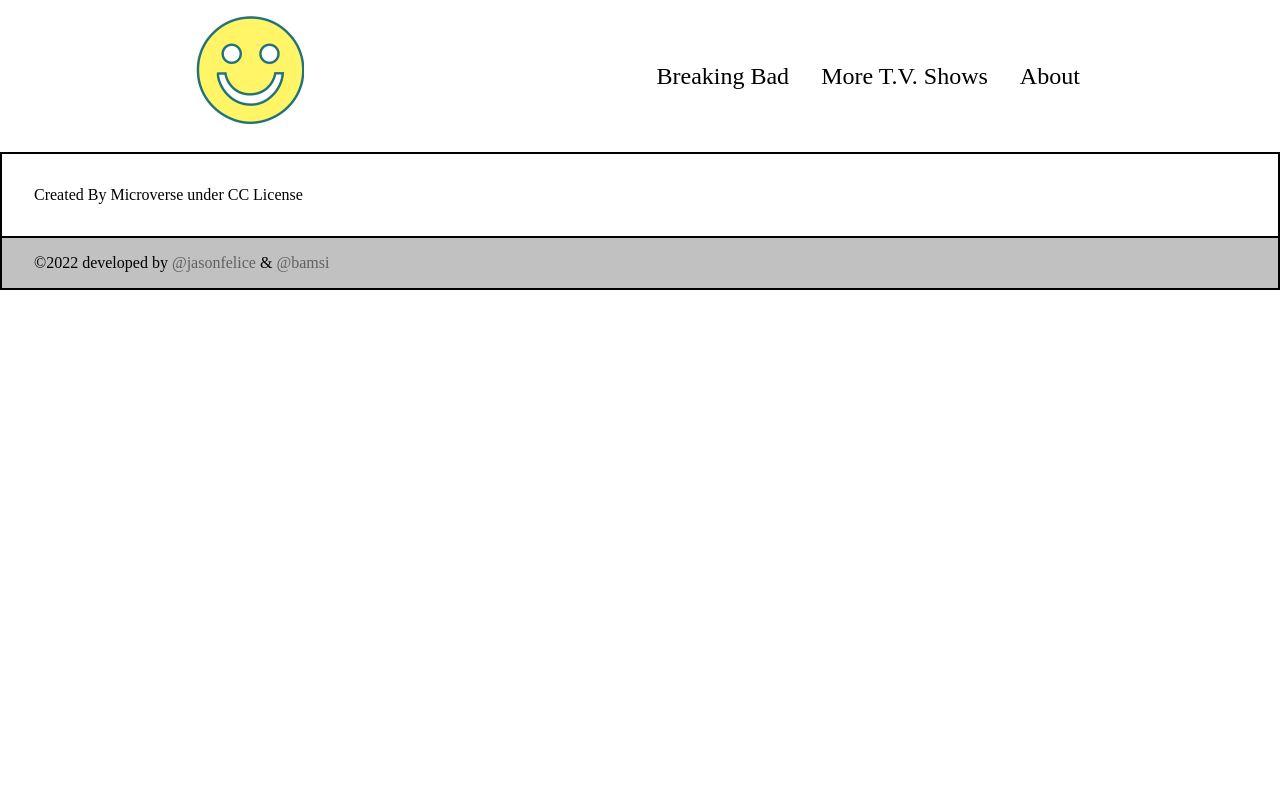
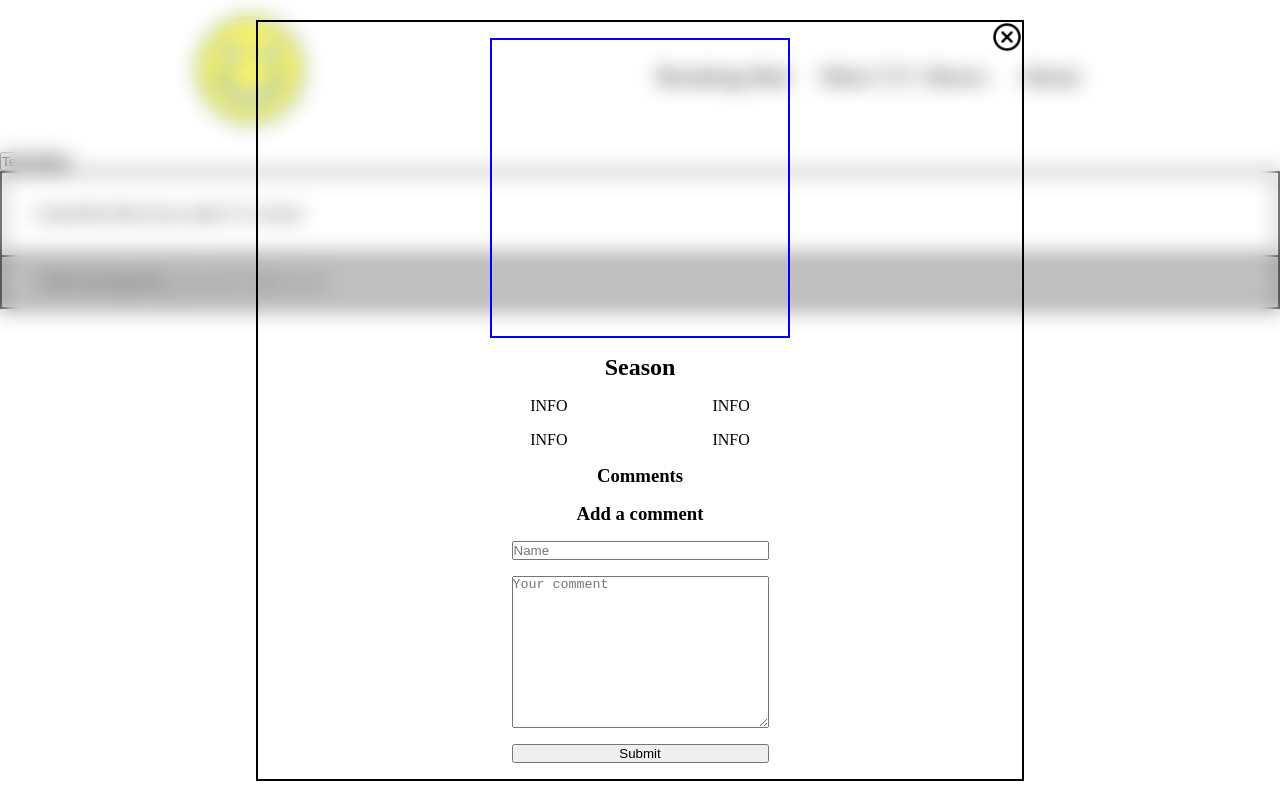
Before and after one commit to jasonfelice/Group-Capstone, a website built with webpack: page src/index.html in a window 1280 px wide. Built offline with nearby package versions, Linux system fonts and the light colour scheme.

Commit message:
Create template for comment popup

```diff
--- a/src/index.html
+++ b/src/index.html
@@ -1,11 +1,15 @@
 <!DOCTYPE html>
 <html lang="en">
+
 <head>
     <meta charset="UTF-8">
     <meta http-equiv="X-UA-Compatible" content="IE=edge">
     <meta name="viewport" content="width=device-width, initial-scale=1.0">
-    <title><%= htmlWebpackPlugin.options.title %></title>
+    <title>
+        <%= htmlWebpackPlugin.options.title %>
+    </title>
 </head>
+
 <body>
     <header>
         <a class="logo" href="./index.html"></a>
@@ -17,6 +21,36 @@
             </ul>
         </nav>
     </header>
+    <main>
+        <button type="button" id="753">Test Button</button>
+        <div class="comment-wrapper">
+            <div class="comment-container">
+                <i class="cross-icon"></i>
+                <div class="image"></div>
+                <h2>Season</h2>
+                <div class="item-info">
+                    <div>INFO</div>
+                    <div>INFO</div>
+                </div>
+                <div class="item-info">
+                    <div>INFO</div>
+                    <div>INFO</div>
+                </div>
+                <div class="comments">
+                    <h3>Comments</h3>
+                    <div class="recent-comments"></div>
+                </div>
+                <div class="add-comment">
+                    <h3>Add a comment</h3>
+                    <form action="#" class="comment-form">
+                        <input type="text" name="name" id="name" placeholder="Name">
+                        <textarea name="Comment" id="comment" cols="30" rows="10" placeholder="Your comment"></textarea>
+                        <button type="submit">Submit</button>
+                    </form>
+                </div>
+            </div>
+        </div>
+    </main>
     <footer>
         <div class="footer-text">
             Created By Microverse under CC License
@@ -28,4 +62,5 @@
         </div>
     </footer>
 </body>
+
 </html>
--- a/src/style.css
+++ b/src/style.css
@@ -55,3 +55,62 @@ header {
 .copyright a:hover {
   text-decoration: underline;
 }
+
+/* Comments Wrapper */
+
+.comment-wrapper {
+  position: absolute;
+  top: 0;
+  width: 100%;
+  height: 100%;
+  display: flex;
+  backdrop-filter: blur(10px);
+}
+
+.comment-container {
+  padding: 1rem;
+  position: relative;
+  border: 2px solid black;
+  width: 60%;
+  margin: auto;
+  display: flex;
+  flex-direction: column;
+  align-items: center;
+  gap: 1rem;
+}
+
+.cross-icon {
+  position: absolute;
+  top: 0;
+  right: 0;
+  background: url(./assets/cross-icon.png) no-repeat center center;
+  width: 30px;
+  background-size: 30px;
+  height: 30px;
+  cursor: pointer;
+}
+
+.image {
+  border: 2px solid blue;
+  width: 300px;
+  height: 300px;
+}
+
+.item-info {
+  display: flex;
+  justify-content: space-between;
+  width: 30%;
+}
+
+.add-comment {
+  display: flex;
+  flex-direction: column;
+  gap: 1rem;
+  text-align: center;
+}
+
+.add-comment form {
+  display: flex;
+  flex-direction: column;
+  gap: 1rem;
+}
```
Also changed, not shown: src/assets/cross-icon.png (added). Lines whose indentation alone changed are shown as unchanged.
